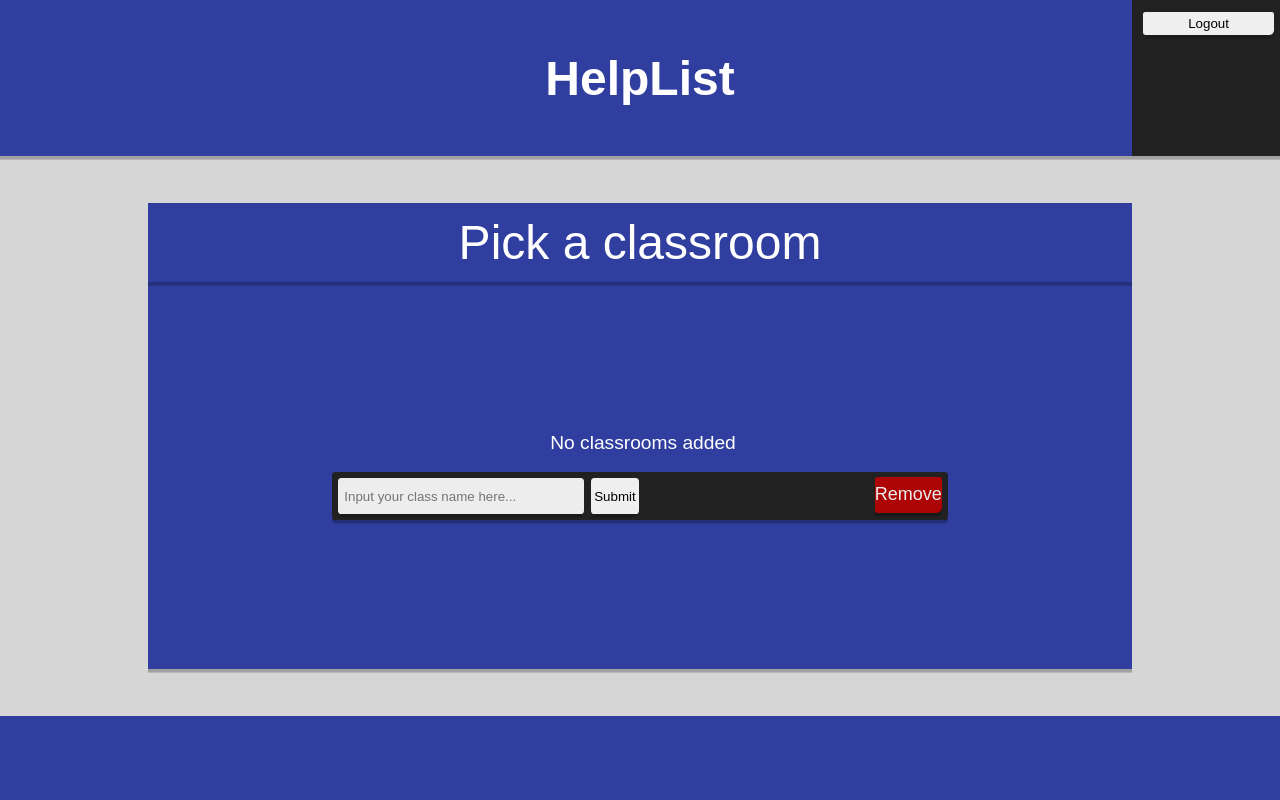
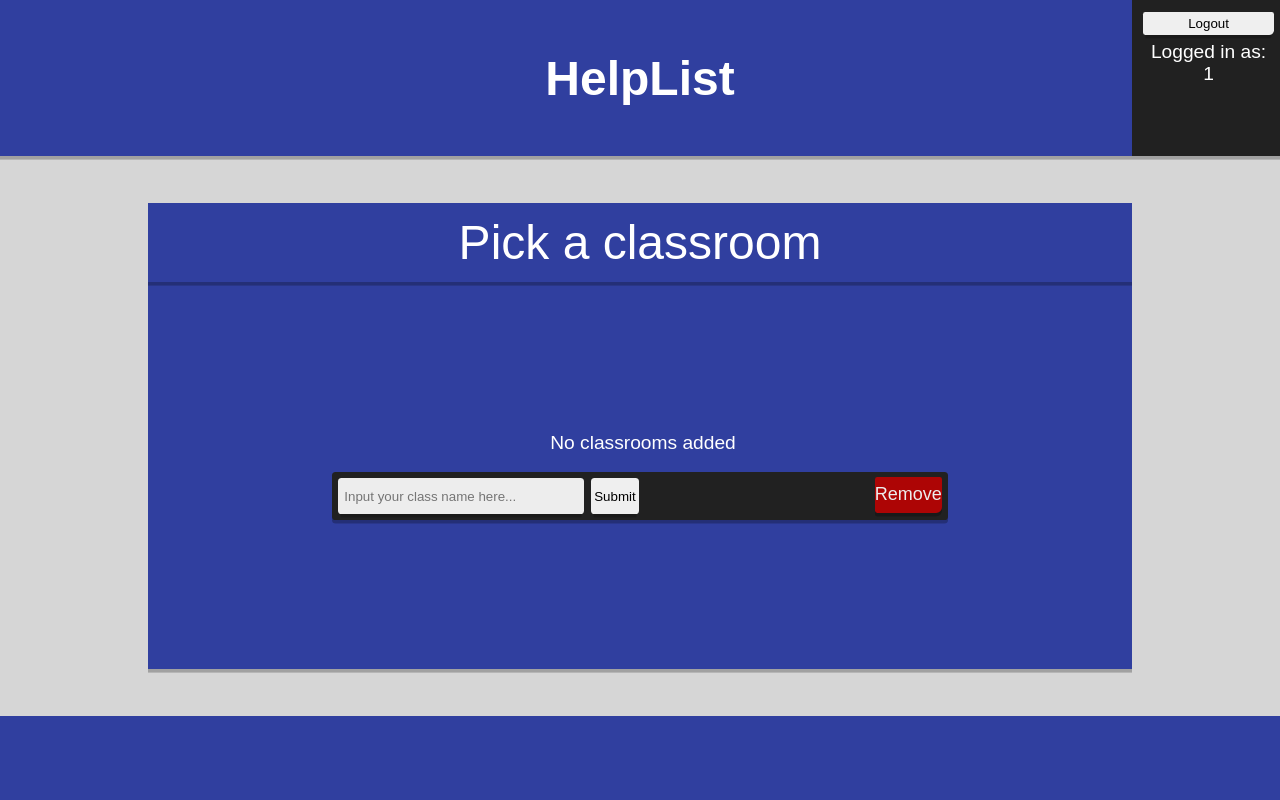
Before and after one commit to gabbe-k/HelpList, a PHP site: page / in a window 1280 px wide. Run offline with PHP 8.4, Linux system fonts and the light colour scheme; the visitor is signed in with stand-in values (Sample User, id 1); data that the repository does not hold is empty.

Commit message:
HelpList 1.0 (working 2019)

```diff
--- a/css/master.css
+++ b/css/master.css
@@ -76,6 +76,9 @@ p {
   justify-content: center;
   align-items: center;
 }
+.header-outer-wrap .header-inner-wrap .header-logout-wrap {
+  height: 6.5rem;
+}
 .header-outer-wrap .header-inner-wrap .header-logout-wrap input[type=submit] {
   margin: 0;
   padding: 0;
@@ -89,8 +92,15 @@ p {
   box-shadow: 0 0.25rem 0 -0.1rem rgba(0, 0, 0, 0.2);
   cursor: pointer;
 }
+.header-outer-wrap .header-inner-wrap .logout-current-user {
+  text-align: center;
+}
+.header-outer-wrap .header-inner-wrap .logout-current-user p {
+  padding-top: 0.25rem;
+}
 .header-outer-wrap .header-inner-wrap .header-login-wrap {
   padding: 0.25rem 0.25rem 0 0.45rem;
+  height: 6.25rem;
   grid-column: 4;
   display: grid;
   grid-template-columns: 1fr;
--- a/php/print/prreq.php
+++ b/php/print/prreq.php
@@ -113,7 +113,7 @@
      </div>
      <div class="remove-tags-wrap">
       <?php
-       if (isset($_SESSION['isTeachr'])) {
+       if (isset($_SESSION['isTeachr']) && $_SESSION['isTeachr'] == 1) {
          ?>
           <button type="button" name="button" id="remove-tags-button">Remove</button>
          <?php
--- a/scss/header.scss
+++ b/scss/header.scss
@@ -23,8 +23,7 @@
     }
 
     .header-logout-wrap {
-
-
+      height: 6.5rem;
 
       input[type=submit] {
         margin: 0;
@@ -41,9 +40,19 @@
       }
     }
 
+    .logout-current-user {
+
+      text-align: center;
+
+      p {
+        padding-top: .25rem;
+      }
+
+    }
+
     .header-login-wrap {
       padding: .25rem .25rem 0 .45rem;
-
+      height: 6.25rem;
       grid-column: 4;
       display: grid;
       grid-template-columns: 1fr;
--- a/scss/misc.scss
+++ b/scss/misc.scss
@@ -43,7 +43,7 @@ $DeepRed_Dark : #9e0606;
   -ms-text-underline-position: below;
   text-underline-position: under;
   text-decoration: underline !important;
-  text-decoration-color: $Accent !important;
+  text-decoration-color: $PrimText !important;
 }
 
 @mixin buttonMix() {
--- a/view/header.php
+++ b/view/header.php
@@ -41,6 +41,13 @@
           <input id="logout-button" type="submit" name="logout-submit" value="Logout">
         </form>
       </div>
+      <div class="logout-current-user">
+        <p>
+          <?php
+            echo "Logged in as: " . $_SESSION['userUid'];
+           ?>
+        </p>
+      </div>
     </div>
     <?php
       }
```
Also changed, not shown: css/header.css (+10 -0 lines), 2 other files.
